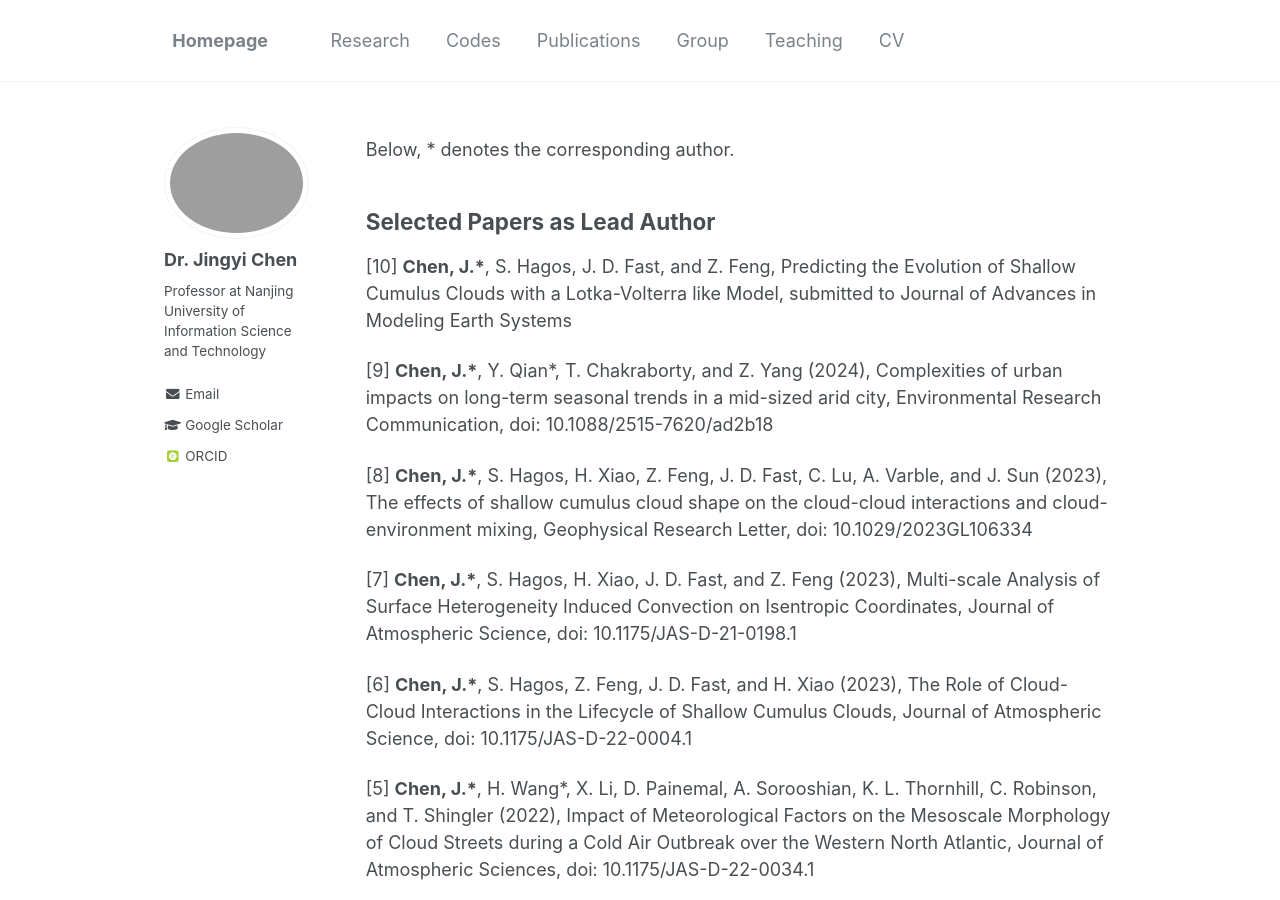
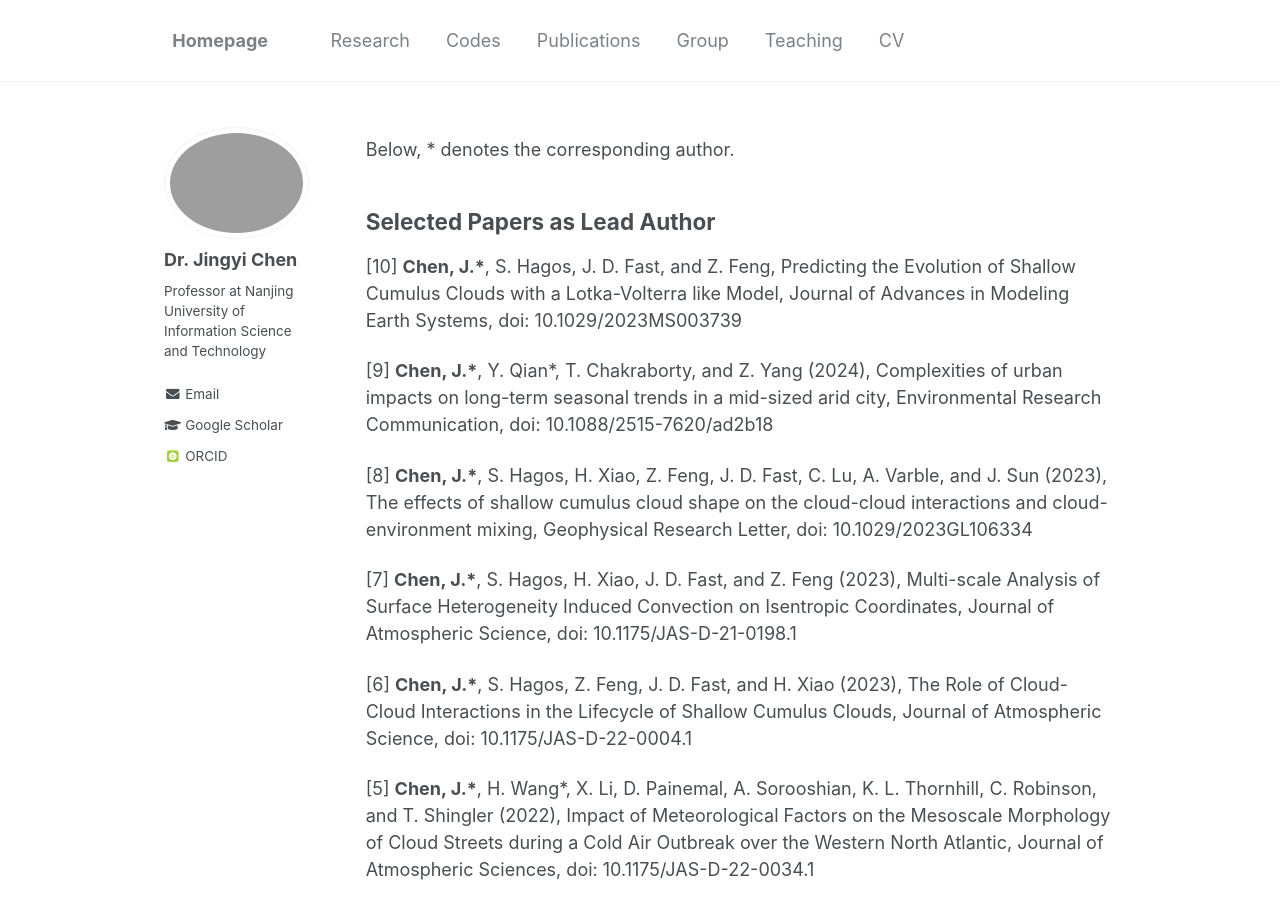
Before and after one commit to Jingyi-Chen/jingyi-chen.github.io, a Jekyll site: the page built from _pages/publications.md, in a window 1280 px wide and 900 px high. Built offline with Jekyll 4.4.1, drawn with Linux system fonts in a browser that asks for light colours; some web fonts are replaced.

Commit message:
Update publications.md

```diff
--- a/_pages/publications.md
+++ b/_pages/publications.md
@@ -9,7 +9,7 @@ Below, * denotes the corresponding author.
 Selected Papers as Lead Author
 ---
 
-[10] **Chen, J.\***, S. Hagos, J. D. Fast, and Z. Feng, Predicting the Evolution of Shallow Cumulus Clouds with a Lotka-Volterra like Model, submitted to Journal of Advances in Modeling Earth Systems
+[10] **Chen, J.\***, S. Hagos, J. D. Fast, and Z. Feng, Predicting the Evolution of Shallow Cumulus Clouds with a Lotka-Volterra like Model, Journal of Advances in Modeling Earth Systems, doi: 10.1029/2023MS003739
 
 [9] **Chen, J.\***, Y. Qian\*, T. Chakraborty, and Z. Yang (2024), Complexities of urban impacts on long-term seasonal trends in a mid-sized arid city, Environmental Research Communication, doi: 10.1088/2515-7620/ad2b18
 
```
